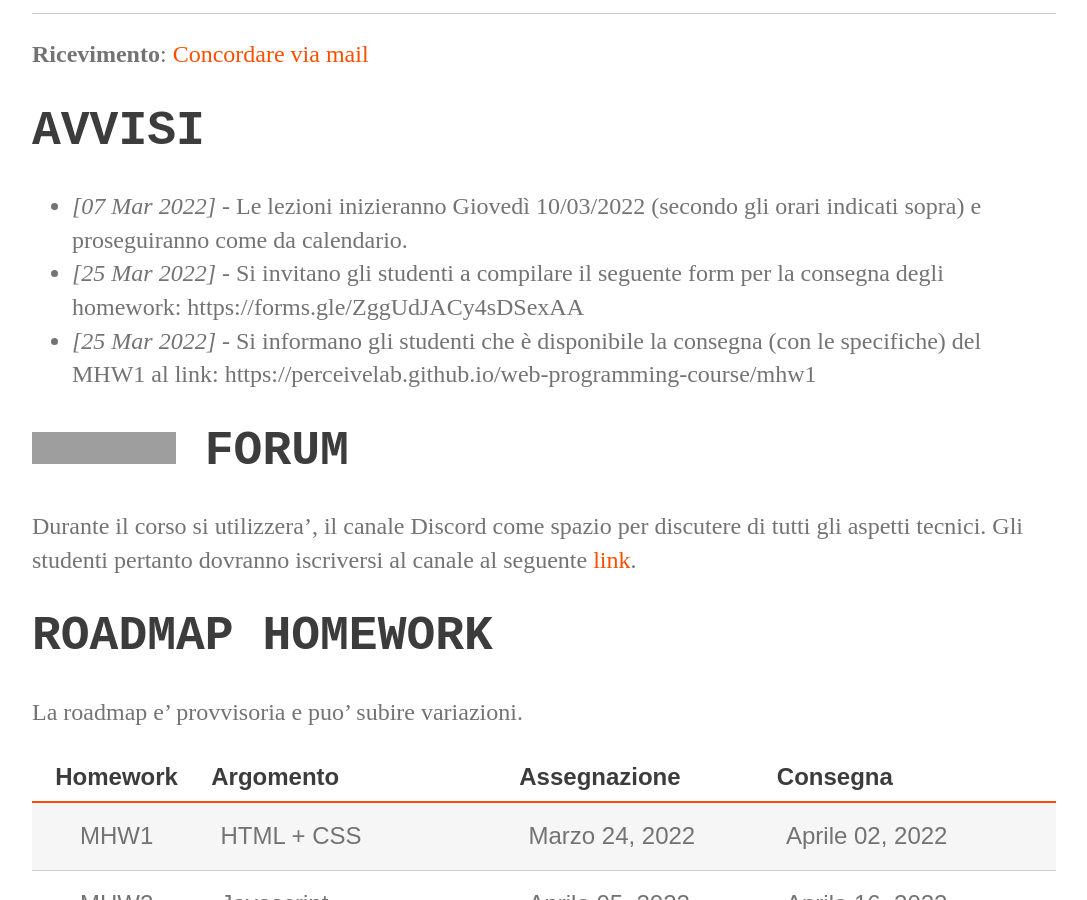
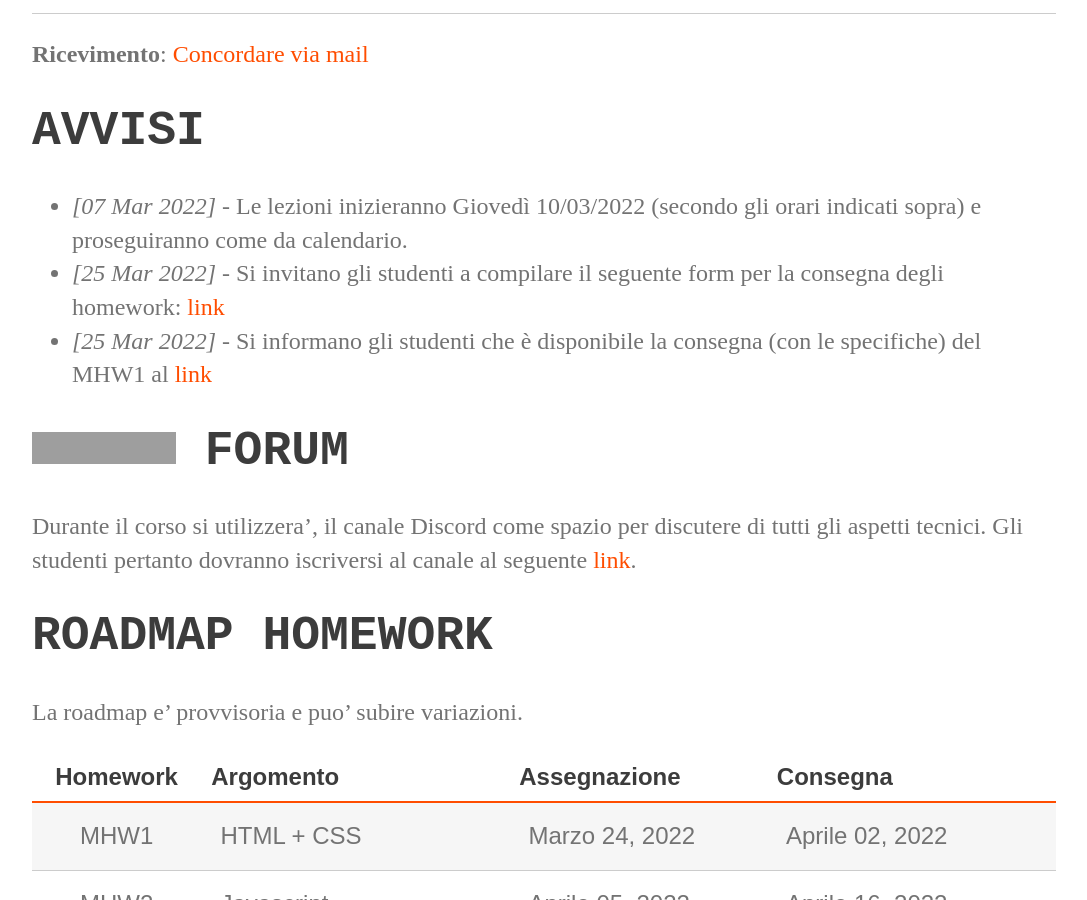
Before and after one commit to perceivelab/database-course, a Jekyll site: the page built from index.md, in a window 1280 px wide and 900 px high, scrolled down 895 px. Shown: the whole window, without its empty margins (96-1183 px from the left). Built offline with Jekyll 4.4.1, drawn with Linux system fonts in a browser that asks for light colours; our own code applies the rules of GitHub Pages for plain Markdown files; grey boxes are pictures that could not be loaded.

Commit message:
Update index.md

```diff
--- a/index.md
+++ b/index.md
@@ -17,8 +17,8 @@ layout: default
 
 # AVVISI
 - *[07 Mar 2022]* - Le lezioni inizieranno Giovedì 10/03/2022 (secondo gli orari indicati sopra) e proseguiranno come da calendario.
-- *[25 Mar 2022]* - Si invitano gli studenti a compilare il seguente form per la consegna degli homework: https://forms.gle/ZggUdJACy4sDSexAA
-- *[25 Mar 2022]* - Si informano gli studenti che è disponibile la consegna (con le specifiche) del MHW1 al link: https://perceivelab.github.io/web-programming-course/mhw1
+- *[25 Mar 2022]* - Si invitano gli studenti a compilare il seguente form per la consegna degli homework: [link](https://forms.gle/ZggUdJACy4sDSexAA)
+- *[25 Mar 2022]* - Si informano gli studenti che è disponibile la consegna (con le specifiche) del MHW1 al [link](https://perceivelab.github.io/web-programming-course/mhw1)
 
 
 
```
